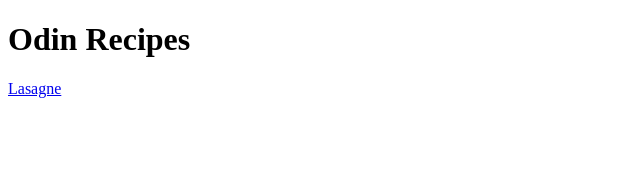
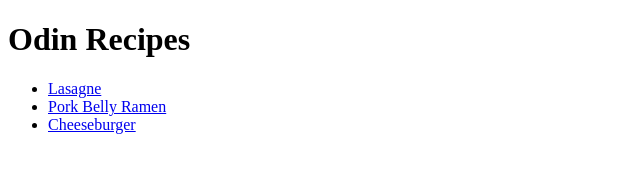
Before and after one commit to JackRiiley/odin-recipes, a plain HTML site: page index.html in a window 1280 px wide. Shown: the whole page, without its empty margins (0-640 px from the left). Drawn offline with Linux system fonts and the light colour scheme.

Commit message:
Updated index.html
Added an unordered list to index.html for all the
recipes

```diff
--- a/index.html
+++ b/index.html
@@ -7,7 +7,10 @@
 </head>
 <body>
     <h1>Odin Recipes</h1>
-
-    <a href="./recipes/lasagne.html">Lasagne</a>
+    <ul>
+      <li><a href="./recipes/lasagne.html">Lasagne</a></li>
+      <li><a href="./recipes/ramen.html">Pork Belly Ramen</a></li>
+      <li><a href="./recipes/cheeseburger.html">Cheeseburger</a></li>
+    </ul>
 </body>
 </html>
```
